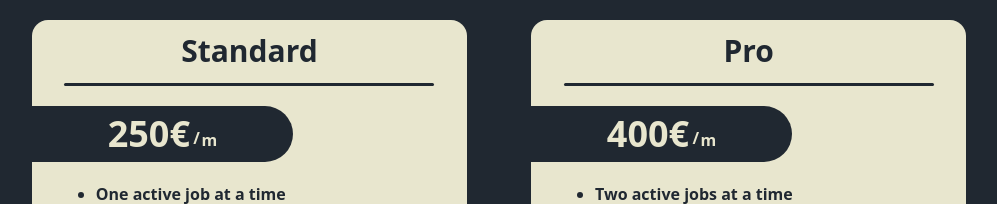
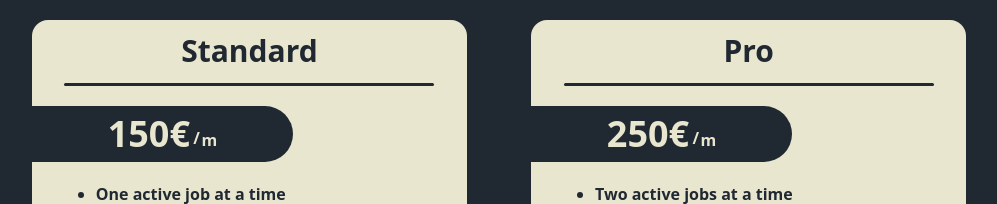
Before and after one commit to mathias56k/eezedev, a React (Vite) app: page / in a window 1280 px wide. Shown: the part 1400-1604 px from the top of the page, without its empty margins (141-1138 px from the left). Built offline with nearby package versions, Linux system fonts and the light colour scheme.

Commit message:
changed prices

```diff
--- a/src/Components/Pricing.jsx
+++ b/src/Components/Pricing.jsx
@@ -17,7 +17,7 @@ const Pricing = () => {
             <hr className="w-[85%] h-1 bg-[#202831] border-0 rounded-full mb-5"/>
             <div className="flex items-start justify-start w-full h-16">
             <div className="w-[60%] bg-[#202831] h-full rounded-r-full flex items-center justify-center">
-                <p className="text-[#e8e6ce] font-bold text-4xl">250€</p>
+                <p className="text-[#e8e6ce] font-bold text-4xl">150€</p>
                 <p className="text-[#e8e6ce] font-bold text-x mb-[-.5rem] ml-[.2rem]">/</p>
                 <p className="text-[#e8e6ce] font-bold text-x mb-[-.7rem] ml-[.1rem]">m</p>
               </div>
@@ -47,7 +47,7 @@ const Pricing = () => {
             <hr className="w-[85%] h-1 bg-[#202831] border-0 rounded-full mb-5"/>
             <div className="flex items-start justify-start w-full h-16">
               <div className="w-[60%] bg-[#202831] h-full rounded-r-full flex items-center justify-center">
-                <p className="text-[#e8e6ce] font-bold text-4xl">400€</p>
+                <p className="text-[#e8e6ce] font-bold text-4xl">250€</p>
                 <p className="text-[#e8e6ce] font-bold text-x mb-[-.5rem] ml-[.2rem]">/</p>
                 <p className="text-[#e8e6ce] font-bold text-x mb-[-.7rem] ml-[.1rem]">m</p>
               </div>
```
